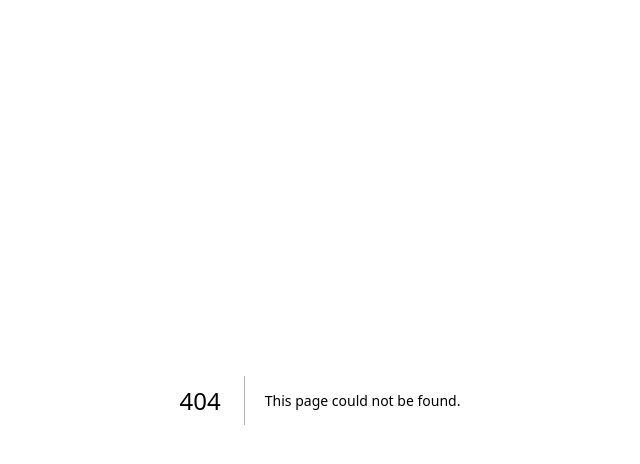
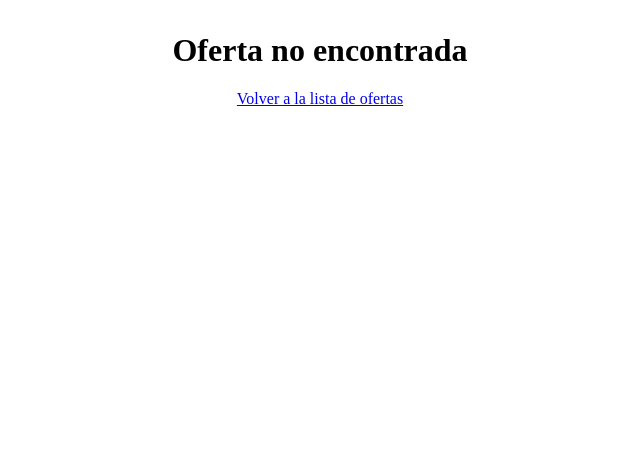
Before and after one commit to vatojuan/plataforma-empleo, a Next.js app: page /job-offer in a window 1280 px wide. Before the commit this address had no page. Shown: the top 464 px of the page, without its empty margins (320-960 px from the left). Built offline with nearby package versions, Linux system fonts and the light colour scheme.

Commit message:
Agrega página de detalle de oferta (job-offer) con datos simulados

```diff
--- /dev/null
+++ b/pages/job-offer.js
@@ -0,0 +1,38 @@
+// pages/job-offer.js
+import { useRouter } from "next/router";
+
+export default function JobOffer() {
+  const router = useRouter();
+  const { id } = router.query;
+
+  // Datos simulados para detalle; en un futuro, se puede hacer fetch a un backend usando el ID.
+  const jobDetails = {
+    1: { title: "Analista de Datos", description: "Buscamos un analista con experiencia en análisis de datos y visualización. Requisitos: manejo de SQL, R o Python." },
+    2: { title: "Desarrollador Full Stack", description: "Se requiere desarrollador con conocimientos en Next.js, Node.js y bases de datos relacionales." },
+    3: { title: "Especialista en Recursos Humanos", description: "Responsable de procesos de selección, entrevistas y evaluación de candidatos." },
+  };
+
+  // Si el ID no existe en los datos simulados, muestra un mensaje.
+  if (!id || !jobDetails[id]) {
+    return (
+      <div style={{ textAlign: "center", marginTop: "2rem" }}>
+        <h1>Oferta no encontrada</h1>
+        <p>
+          <a href="/job-list">Volver a la lista de ofertas</a>
+        </p>
+      </div>
+    );
+  }
+
+  const job = jobDetails[id];
+
+  return (
+    <div style={{ textAlign: "center", marginTop: "2rem" }}>
+      <h1>{job.title}</h1>
+      <p>{job.description}</p>
+      <p>
+        <a href="/job-list">Volver a la lista de ofertas</a>
+      </p>
+    </div>
+  );
+}
```
